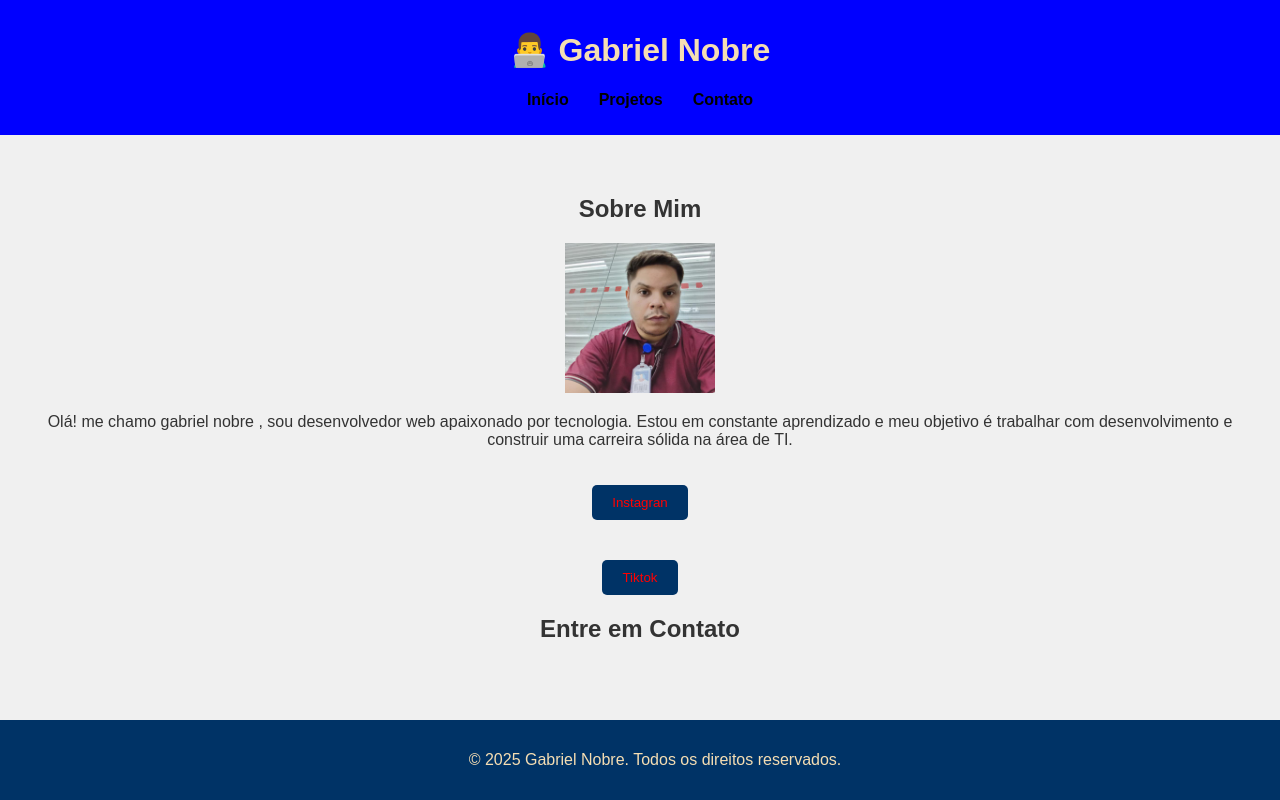
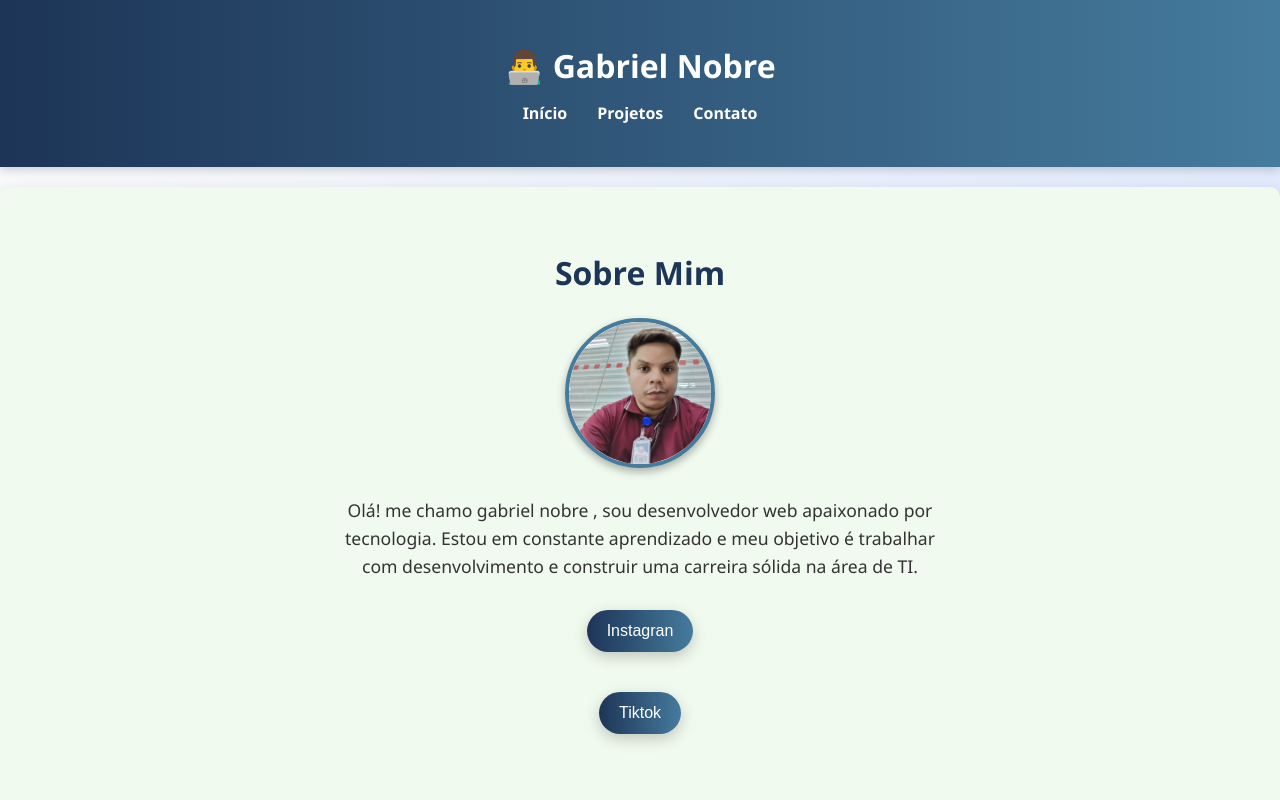
Before and after one commit to Gab-gi/html-1, a plain HTML site: page index.html in a window 1280 px wide. Shown: the top 800 px of the page. Drawn offline with Linux system fonts and the light colour scheme.

Commit message:
Update style.css

```diff
--- a/style.css
+++ b/style.css
@@ -1,80 +1,133 @@
-body {
-    font-family: 'Arial', sans-serif;
+/* Reset básico */
+* {
   margin: 0;
-    background-color: #f0f0f0;
-    color: #333;
+  padding: 0;
+  box-sizing: border-box;
 }
 
+body {
+  font-family: 'Segoe UI', Tahoma, Geneva, Verdana, sans-serif;
+  background: linear-gradient(to right, #f8f9fa, #e0eafc);
+  color: #333;
+  line-height: 1.6;
+}
+
+.container {
+  max-width: 1100px;
+  margin: auto;
+  padding: 20px;
+}
+
+/* Cabeçalho */
 header {
-    background-color: blue;
-    color: wheat;
-    padding: 10px 0;
+  background: linear-gradient(to right, #1d3557, #457b9d);
+  color: white;
+  padding: 20px 0;
+  box-shadow: 0 2px 10px rgba(0, 0, 0, 0.2);
+}
+
+header h1 {
   text-align: center;
+  margin-bottom: 10px;
 }
 
 nav ul {
-    list-style: none;
-    padding: 0;
   display: flex;
   justify-content: center;
   gap: 30px;
+  list-style: none;
 }
 
 nav a {
-    color:black;
+  color: white;
   text-decoration: none;
   font-weight: bold;
+  transition: color 0.3s ease;
 }
 
-  main {
-    padding: 40px;
+nav a:hover {
+  color: #f1faee;
+}
+
+/* Seção Sobre */
+.sobre {
+  padding: 40px 0;
   text-align: center;
+  background-color: #f1faee;
+  border-radius: 10px;
+  margin-top: 20px;
+  box-shadow: 0 4px 15px rgba(0, 0, 0, 0.1);
+}
+
+.sobre h2 {
+  font-size: 2rem;
+  color: #1d3557;
+  margin-bottom: 20px;
+}
+
+.sobre img {
+  width: 150px;
+  height: 150px;
+  object-fit: cover;
+  border-radius: 50%;
+  border: 4px solid #457b9d;
+  box-shadow: 0 4px 8px rgba(0, 0, 0, 0.3);
+  margin-bottom: 20px;
+}
+
+.sobre p {
+  font-size: 1.1rem;
+  margin-bottom: 20px;
+  max-width: 600px;
+  margin-left: auto;
+  margin-right: auto;
 }
 
 button {
-    background-color:blue;
-    color:red;
-    padding: 10px 20px;
+  background: linear-gradient(to right, #1d3557, #457b9d);
+  color: white;
   border: none;
-    border-radius: 5px;
+  padding: 12px 20px;
+  margin: 10px;
+  border-radius: 30px;
+  font-size: 1rem;
   cursor: pointer;
-    margin-top: 20px;
+  box-shadow: 0 5px 15px rgba(0, 0, 0, 0.2);
+  transition: background 0.3s ease, transform 0.2s ease;
 }
 
 button:hover {
-    background-color: #005599;
+  background: linear-gradient(to right, #457b9d, #1d3557);
+  transform: scale(1.05);
 }
 
 .mensagem {
-    margin-top: 20px;
-    font-size: 18px;
-    color: #007700;
-  }
-  button {
-    background-color: #003366;
-    color:red;
-    padding: 10px 20px;
-    border: none;
-    border-radius: 5px;
-    cursor: pointer;
-    margin-top: 20px;
+  margin-top: 10px;
+  font-style: italic;
+  color: #1d3557;
 }
 
-  button:hover {
-    background-color: #005599;
+/* Contato */
+.contato {
+  padding: 40px 0;
+  background: #e0eafc;
+  text-align: center;
+  border-radius: 10px;
+  margin-top: 30px;
+  box-shadow: 0 4px 15px rgba(0, 0, 0, 0.1);
 }
 
-  .mensagem {
-    margin-top: 20px;
-    font-size: 18px;
-    color: #007700;
+.contato h2 {
+  font-size: 2rem;
+  color: #1d3557;
+  margin-bottom: 20px;
 }
+
+/* Rodapé */
 footer {
-    background-color: #003366;
-    color: wheat;
+  background-color: #1d3557;
+  color: white;
   text-align: center;
-    padding: 15px;
-    position: fixed;
-    width: 100%;
-    bottom: 0;
+  padding: 15px 0;
+  margin-top: 40px;
 }
```
Lines whose indentation alone changed are shown as unchanged.
